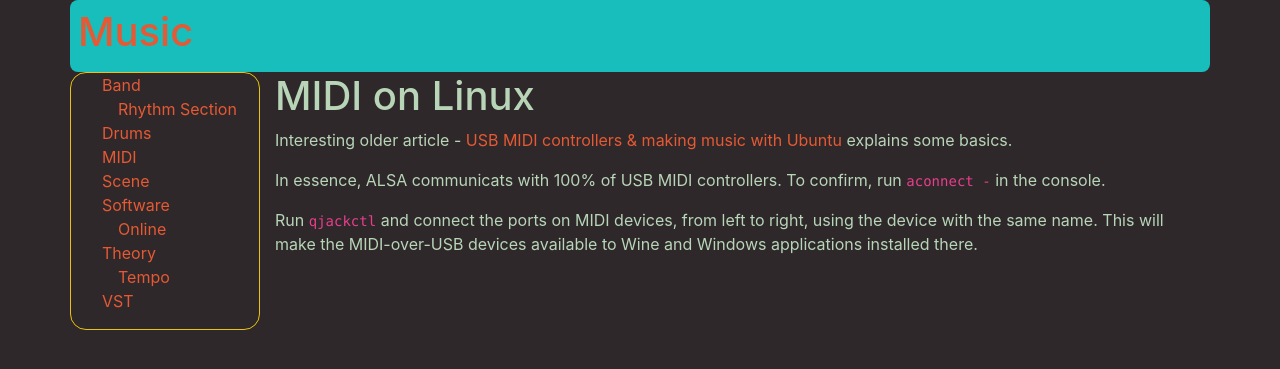
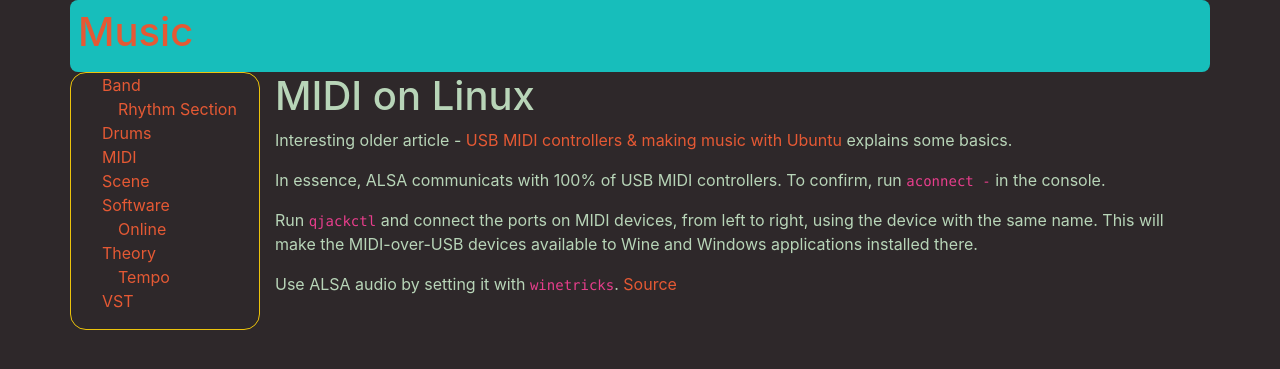
Before and after one commit to MisterY/music-site, a Jekyll site: the page built from MIDI/linux.md, in a window 1280 px wide. Shown: the top 369 px of the page. Built offline with Jekyll 4.4.1, drawn with Linux system fonts in a browser that asks for light colours; nearby versions of some CDN libraries; our own code applies the rules of GitHub Pages for plain Markdown files.

Commit message:
setting alsa audio

```diff
--- a/MIDI/linux.md
+++ b/MIDI/linux.md
@@ -5,3 +5,5 @@ Interesting older article - [USB MIDI controllers & making music with Ubuntu](ht
 In essence, ALSA communicats with 100% of USB MIDI controllers. To confirm, run `aconnect -` in the console.
 
 Run `qjackctl` and connect the ports on MIDI devices, from left to right, using the device with the same name. This will make the MIDI-over-USB devices available to Wine and Windows applications installed there.
+
+Use ALSA audio by setting it with `winetricks`. [Source](https://askubuntu.com/questions/77210/how-to-change-the-default-audio-in-wine-to-alsa-only)
```
